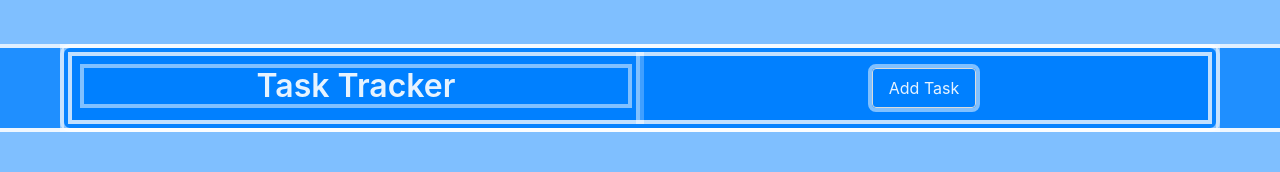
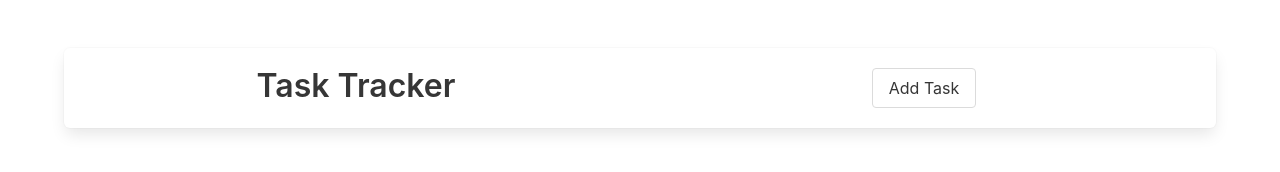
Before and after one commit to React-Ruler/Task-Tracker, a plain HTML site: page index.html in a window 1280 px wide. Drawn offline with Linux system fonts and the light colour scheme.

Commit message:
Update index.html

```diff
--- a/index.html
+++ b/index.html
@@ -1 +1 @@
-<!doctype html><html lang=""><head><meta charset="utf-8"/><meta http-equiv="X-UA-Compatible" content="IE=edge"/><meta name="viewport" content="width=device-width,initial-scale=1"/><link rel="icon" href="/favicon.ico"/><link rel="stylesheet" href="bulma-debug.css"/><title>task-tracker</title><script defer="defer" src="/js/chunk-vendors.aa1be7b4.js"></script><script defer="defer" src="/js/app.0197527c.js"></script><link href="/css/app.c4d0ecb3.css" rel="stylesheet"></head><body><noscript><strong>We're sorry but task-tracker doesn't work properly without JavaScript enabled. Please enable it to continue.</strong></noscript><div id="app"></div></body></html>
+<!doctype html><html lang=""><head><meta charset="utf-8"/><meta http-equiv="X-UA-Compatible" content="IE=edge"/><meta name="viewport" content="width=device-width,initial-scale=1"/><link rel="icon" href="/favicon.ico"/><title>task-tracker</title><script defer="defer" src="/js/chunk-vendors.aa1be7b4.js"></script><script defer="defer" src="/js/app.0197527c.js"></script><link href="/css/app.c4d0ecb3.css" rel="stylesheet"></head><body><noscript><strong>We're sorry but task-tracker doesn't work properly without JavaScript enabled. Please enable it to continue.</strong></noscript><div id="app"></div></body></html>
```
